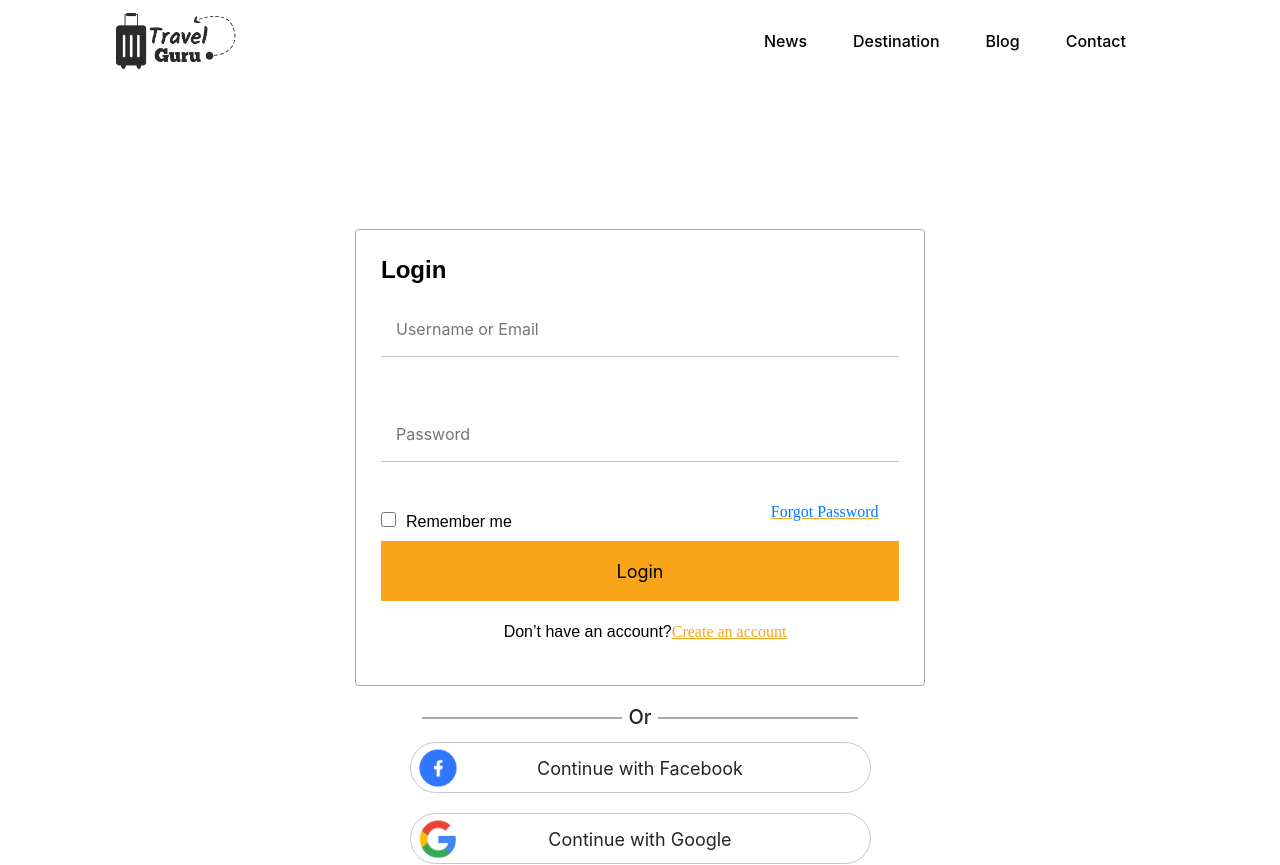
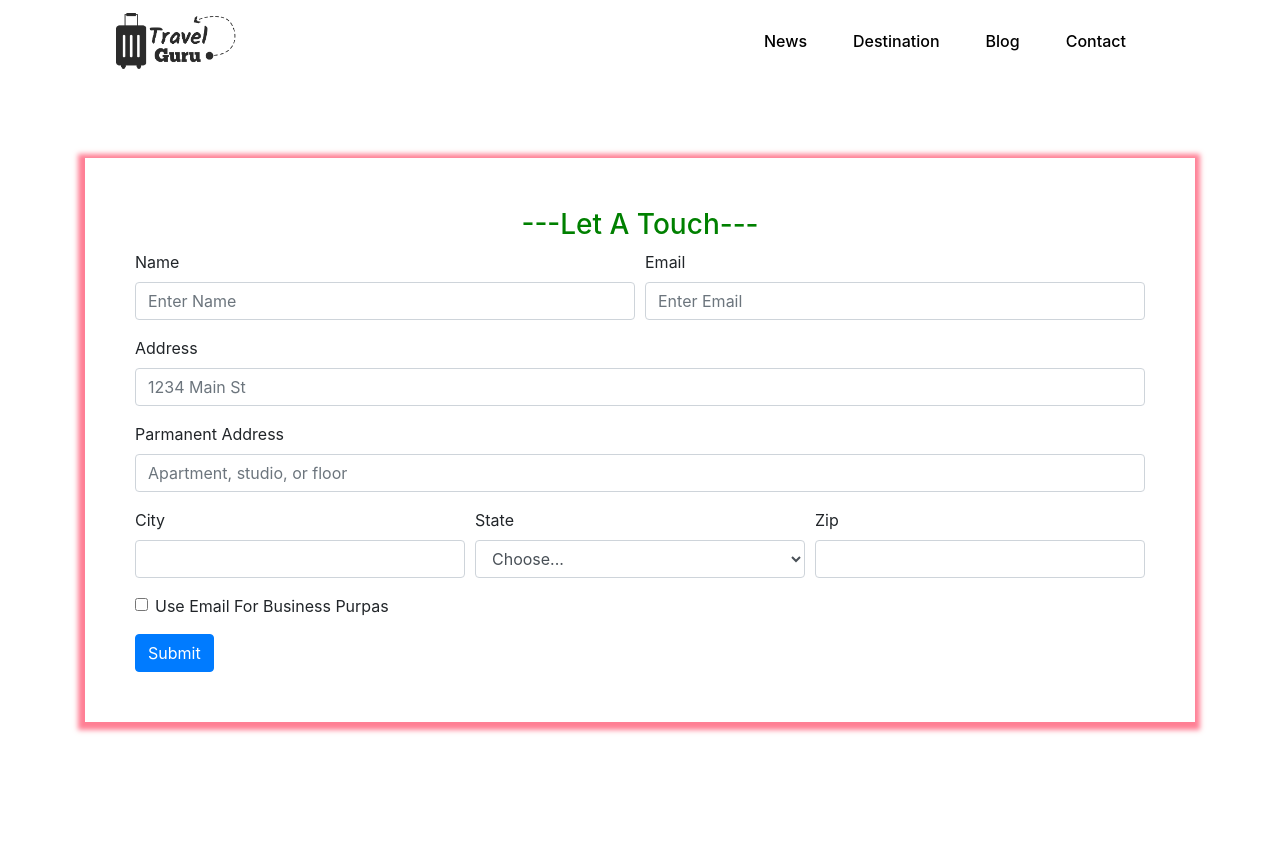
Before and after one commit to Abir-Hasan-GUB/travel-guru, a React (Create React App) app: page /contacts in a window 1280 px wide. After the commit the page ends 800 px from the top, so only its background shows below. Built offline with nearby package versions, Linux system fonts and the light colour scheme.

Commit message:
Contact part add

```diff
--- a/package.json
+++ b/package.json
@@ -12,6 +12,7 @@
     "@testing-library/user-event": "^7.2.1",
     "bootstrap": "^4.5.2",
     "firebase": "^7.21.0",
+    "firebase-tools": "^8.11.0",
     "jquery": "^3.5.1",
     "react": "^16.13.1",
     "react-bootstrap-validation": "^0.1.11",
--- a/src/App.js
+++ b/src/App.js
@@ -2,7 +2,6 @@ import React, { createContext, useState } from 'react';
 import './App.css';
 import Details from './Details/Details';
 import Home from './Home/Home';
-import Login from './Login/Login';
 import RoomInformation from './RoomInformation/RoomInformation';
 import {
   BrowserRouter as Router,
@@ -11,7 +10,7 @@ import {
 } from "react-router-dom";
 import NotFound from './NotFound/NotFound';
 import PrivateRaoute from './PrivateRoute/PrivateRaoute';
-
+import Contact from './Contact/Contact';
 export const userContext = createContext();
 function App() {
   const [loggedInUser, setLoggedInUser] = useState({});
@@ -34,7 +33,7 @@ function App() {
           </Route>
 
           <Route path="/contacts">
-            <Login></Login>
+           <Contact></Contact>
           </Route>
 
           <Route exact path="/">
--- /dev/null
+++ b/src/Contact/Contact.css
@@ -0,0 +1,14 @@
+.fromControl{
+    padding: 50px;
+box-shadow: -1px 2px 5px 6px rgba(255,0,43,0.5);
+margin: 100px auto;
+transition: .5s;
+}
+.fromControl:hover{
+box-shadow: -1px 2px 5px 6px rgb(38, 255, 0.5);
+
+}
+.fromTitle{
+    text-align: center;
+    color: green;
+}
--- /dev/null
+++ b/src/Contact/Contact.js
@@ -0,0 +1,66 @@
+import React from 'react';
+import HeaderTwo from '../HeaderTwo/HeaderTwo';
+import { Button, Col,Form } from 'react-bootstrap';
+import './Contact.css';
+
+const Contact = () => {
+    return (
+        <div className="container">
+            <HeaderTwo></HeaderTwo>
+            <Form className="fromControl">
+                <h3 className="fromTitle">---Let A Touch---</h3>
+  <Form.Row>
+    <Form.Group as={Col} controlId="formGridEmail">
+      <Form.Label>Name</Form.Label>
+      <Form.Control type="text" placeholder="Enter Name" />
+    </Form.Group>
+
+    <Form.Group as={Col} controlId="formGridPassword">
+      <Form.Label>Email</Form.Label>
+      <Form.Control type="email" placeholder="Enter Email" />
+    </Form.Group>
+  </Form.Row>
+
+  <Form.Group controlId="formGridAddress1">
+    <Form.Label>Address</Form.Label>
+    <Form.Control placeholder="1234 Main St" />
+  </Form.Group>
+
+  <Form.Group controlId="formGridAddress2">
+    <Form.Label>Parmanent Address</Form.Label>
+    <Form.Control placeholder="Apartment, studio, or floor" />
+  </Form.Group>
+
+  <Form.Row>
+    <Form.Group as={Col} controlId="formGridCity">
+      <Form.Label>City</Form.Label>
+      <Form.Control />
+    </Form.Group>
+
+    <Form.Group as={Col} controlId="formGridState">
+      <Form.Label>State</Form.Label>
+      <Form.Control as="select" defaultValue="Choose...">
+        <option>Choose...</option>
+        <option>...</option>
+      </Form.Control>
+    </Form.Group>
+
+    <Form.Group as={Col} controlId="formGridZip">
+      <Form.Label>Zip</Form.Label>
+      <Form.Control />
+    </Form.Group>
+  </Form.Row>
+
+  <Form.Group id="formGridCheckbox">
+    <Form.Check type="checkbox" label="Use Email For Business Purpas" />
+  </Form.Group>
+
+  <Button variant="primary" type="submit">
+    Submit
+  </Button>
+</Form>
+        </div>
+    );
+};
+
+export default Contact;
```
Also changed, not shown: 2 other files (tests, documents, lock files or other folders).
